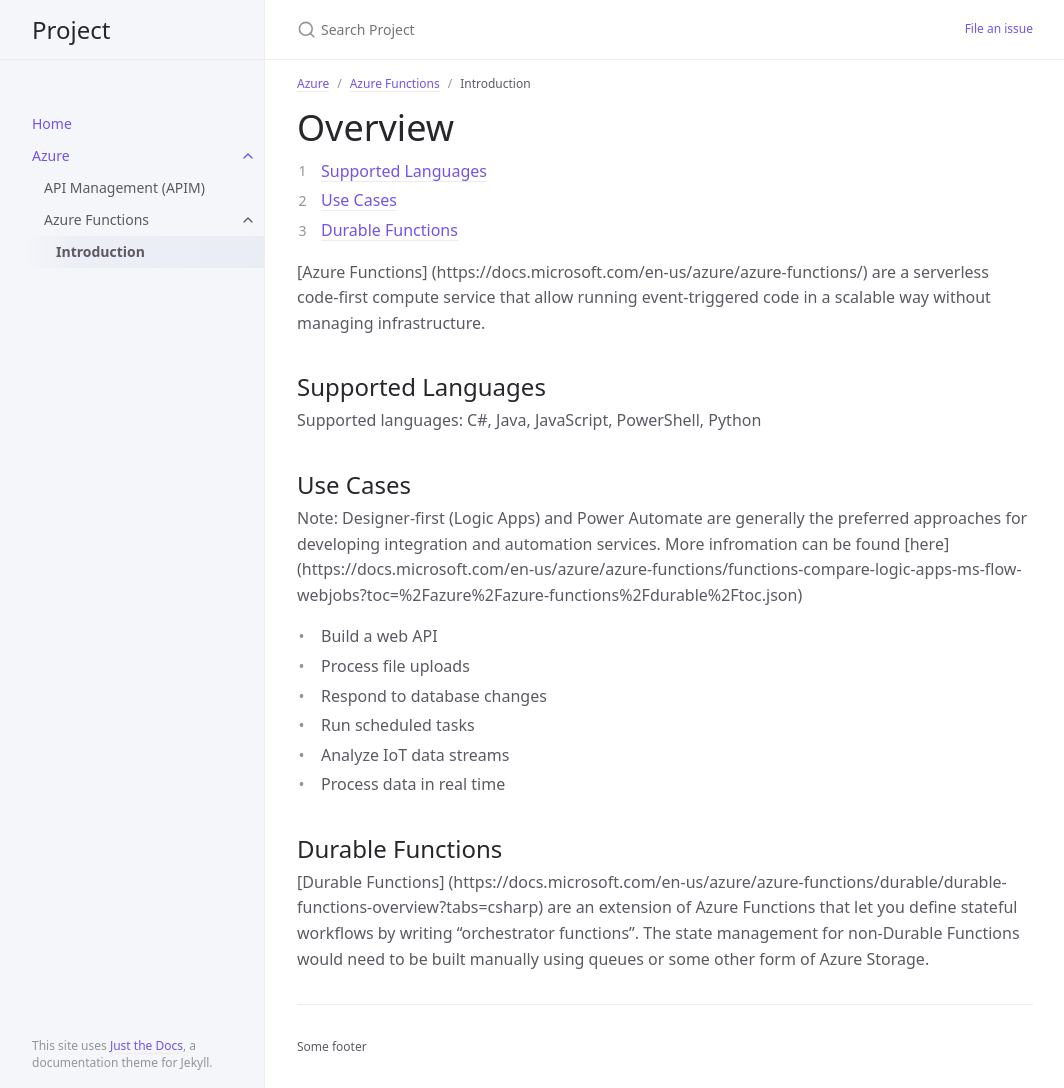
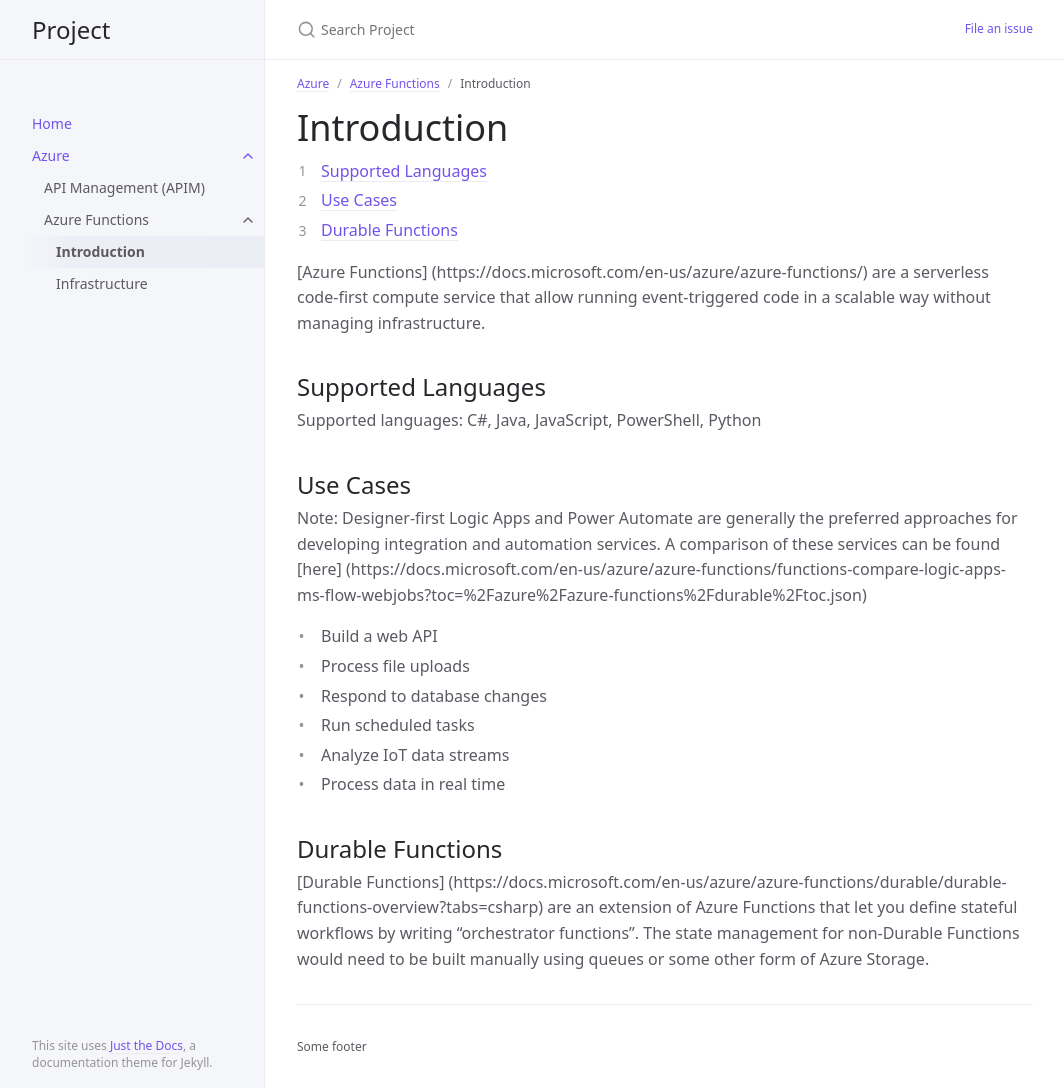
Before and after one commit to bwagner77/docs-test, a Jekyll site: the page built from azure/functions/introduction.md, in a window 1280 px wide and 1088 px high. Shown: the whole window, without its empty margins (107-1171 px from the left). Built offline with Jekyll 4.4.1, drawn with Linux system fonts in a browser that asks for light colours.

Commit message:
Content updated.

```diff
--- a/azure/functions/introduction.md
+++ b/azure/functions/introduction.md
@@ -6,7 +6,7 @@ grand_parent: Azure
 nav_order: 1
 ---
 
-# Overview
+# Introduction
 {: .no_toc }
 
 1. TOC
@@ -22,9 +22,9 @@ Supported languages: C#, Java, JavaScript, PowerShell, Python
 
 ## Use Cases
 
-Note: Designer-first (Logic Apps) and Power Automate are generally the
+Note: Designer-first Logic Apps and Power Automate are generally the
 preferred approaches for developing integration and automation services.
-More infromation can be found
+A comparison of these services can be found
 [here] (https://docs.microsoft.com/en-us/azure/azure-functions/functions-compare-logic-apps-ms-flow-webjobs?toc=%2Fazure%2Fazure-functions%2Fdurable%2Ftoc.json)
 
 - Build a web API
```
Also changed, not shown: azure/functions/infrastructure.md (added, +30 -0 lines).
